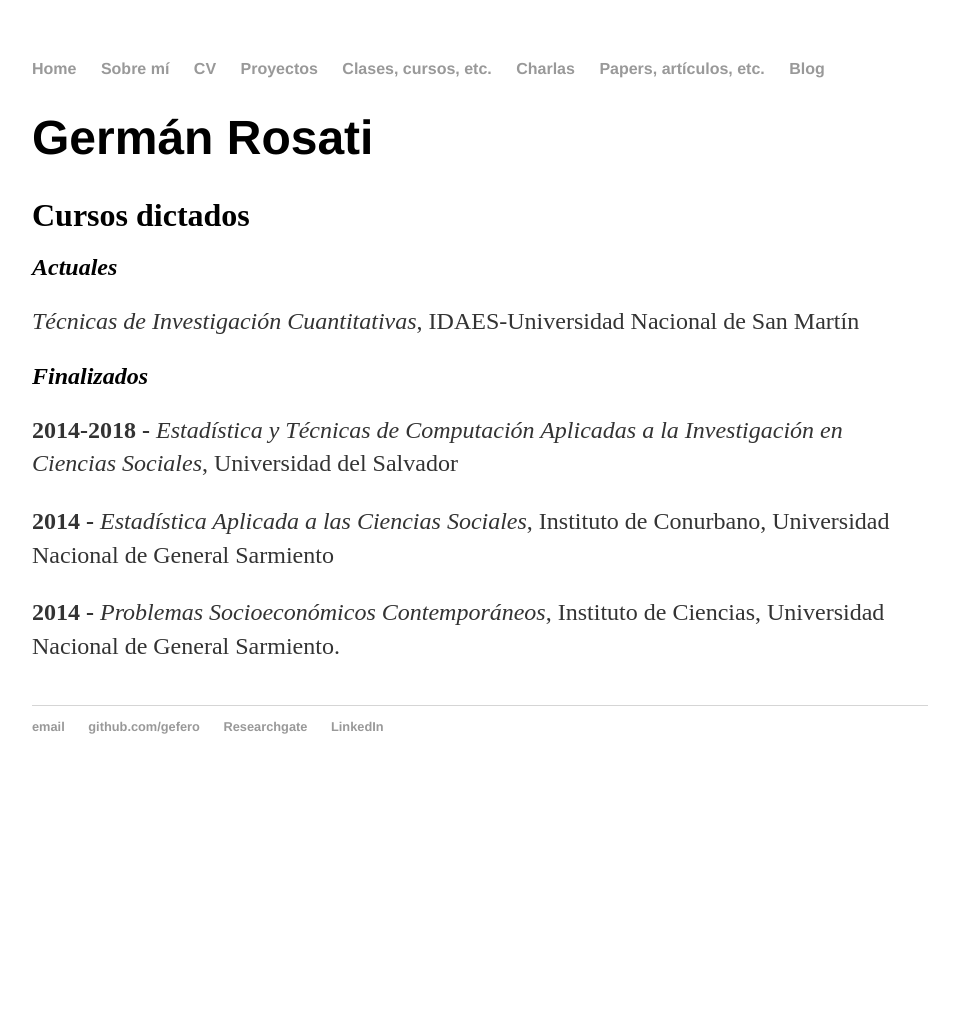
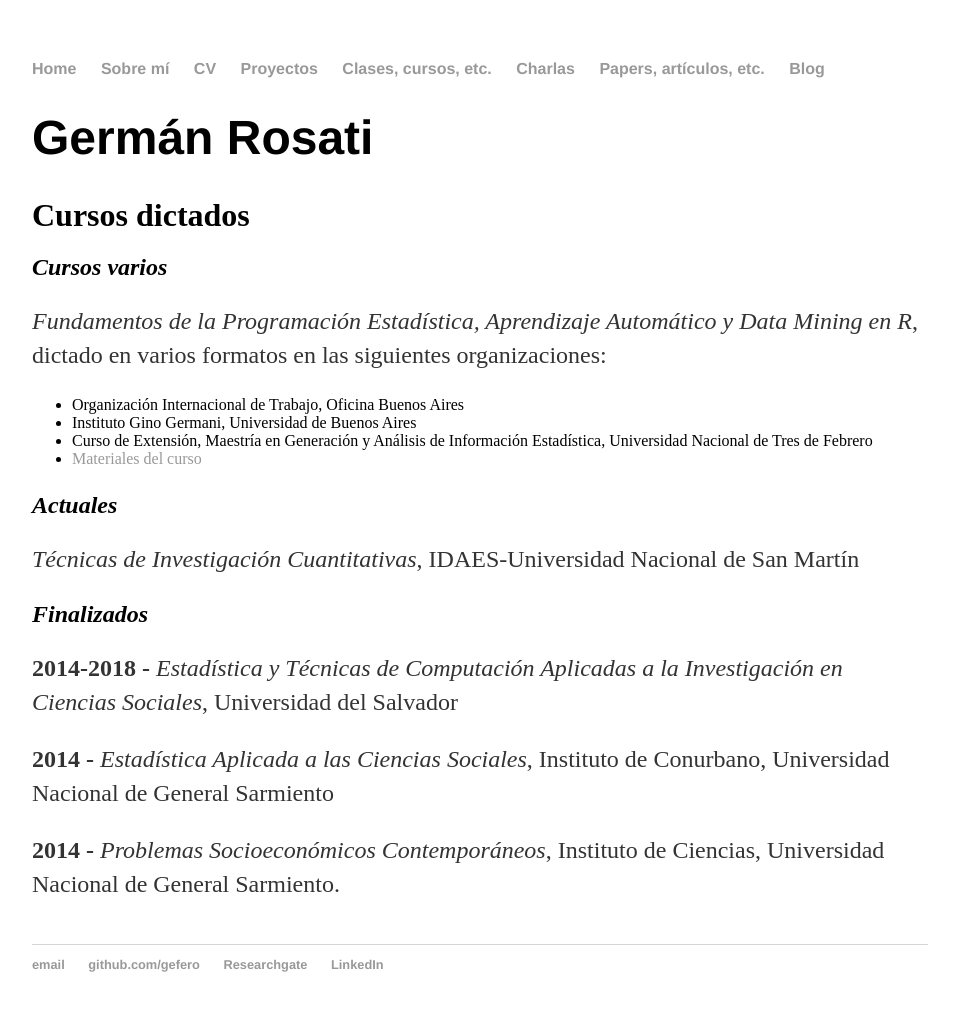
Before and after one commit to gefero/gefero.github.io, a Jekyll site: the page built from classes/index.html, in a window 1280 px wide. Shown: the whole page, without its empty margins (160-1119 px from the left). Built offline with Jekyll 4.4.1, drawn with Linux system fonts in a browser that asks for light colours; before the commit the page ends 900 px from its top, so only the background shows below that.

Commit message:
Updt courses

```diff
--- a/classes/index.html
+++ b/classes/index.html
@@ -5,6 +5,15 @@ title: Clases, cursos, etc.
 <div class="blurb">
 	<h1>Germán Rosati</h1>
 	<h2><font size="6">Cursos dictados</font></h2>
+	<h2><i>Cursos varios</i></h2>
+	<p><i>Fundamentos de la Programación Estadística, Aprendizaje Automático y Data Mining en R</i>, dictado en varios formatos en las siguientes organizaciones:</p>
+	<p><ul>
+	  <li>Organización Internacional de Trabajo, Oficina Buenos Aires</li>
+	  <li>Instituto Gino Germani, Universidad de Buenos Aires</li>
+	  <li>Curso de Extensión, Maestría en Generación y Análisis de Información Estadística, Universidad Nacional de Tres de Febrero</li>
+	  <li><a href="https://github.com/gefero/fund-prog-r">Materiales del curso</a></li>
+	</ul></p>
+
 	<h2><i>Actuales</i></h2>
 	<p><i>Técnicas de Investigación Cuantitativas</i>, IDAES-Universidad Nacional de San Martín</p>
 	<h2><i>Finalizados</i></h2>
```
